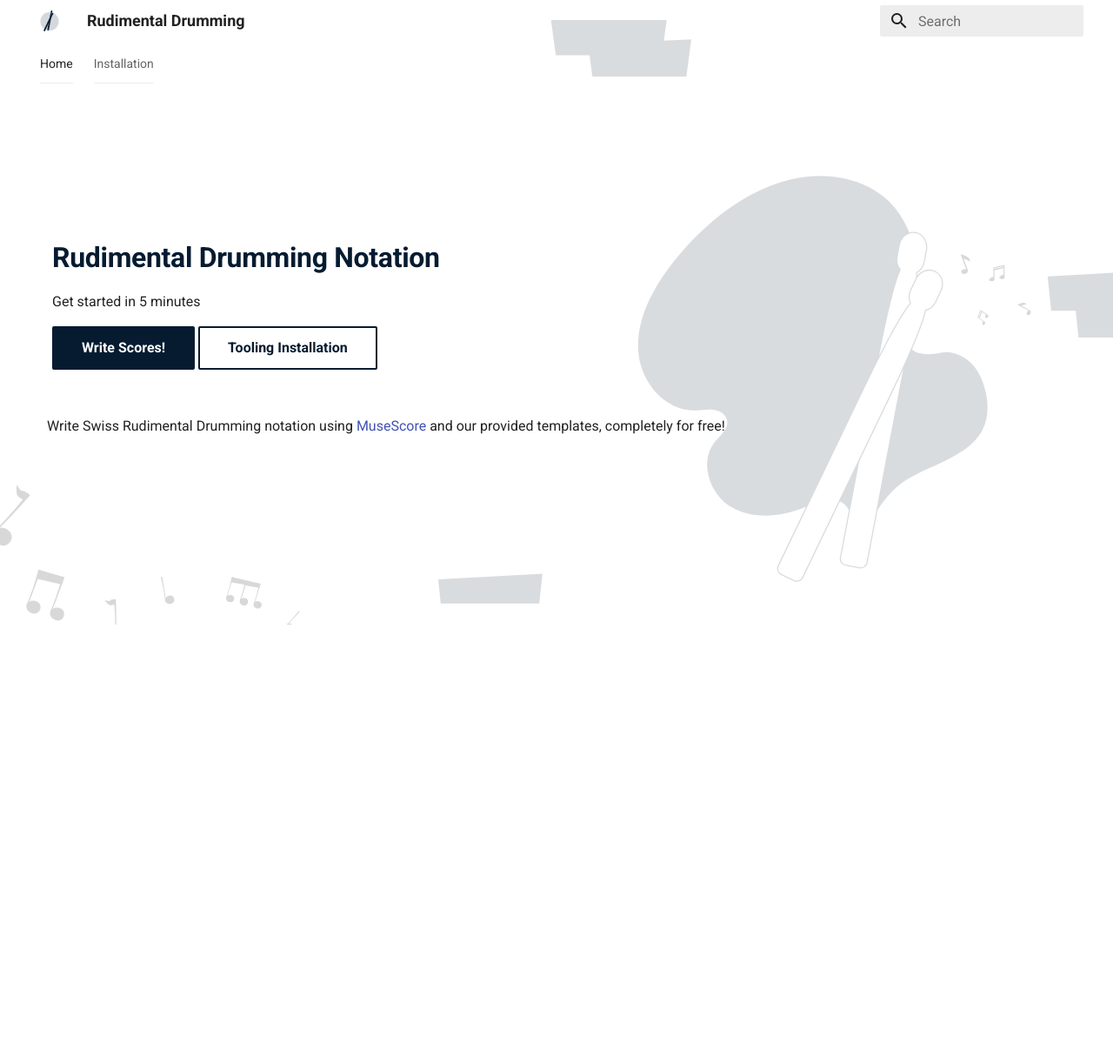
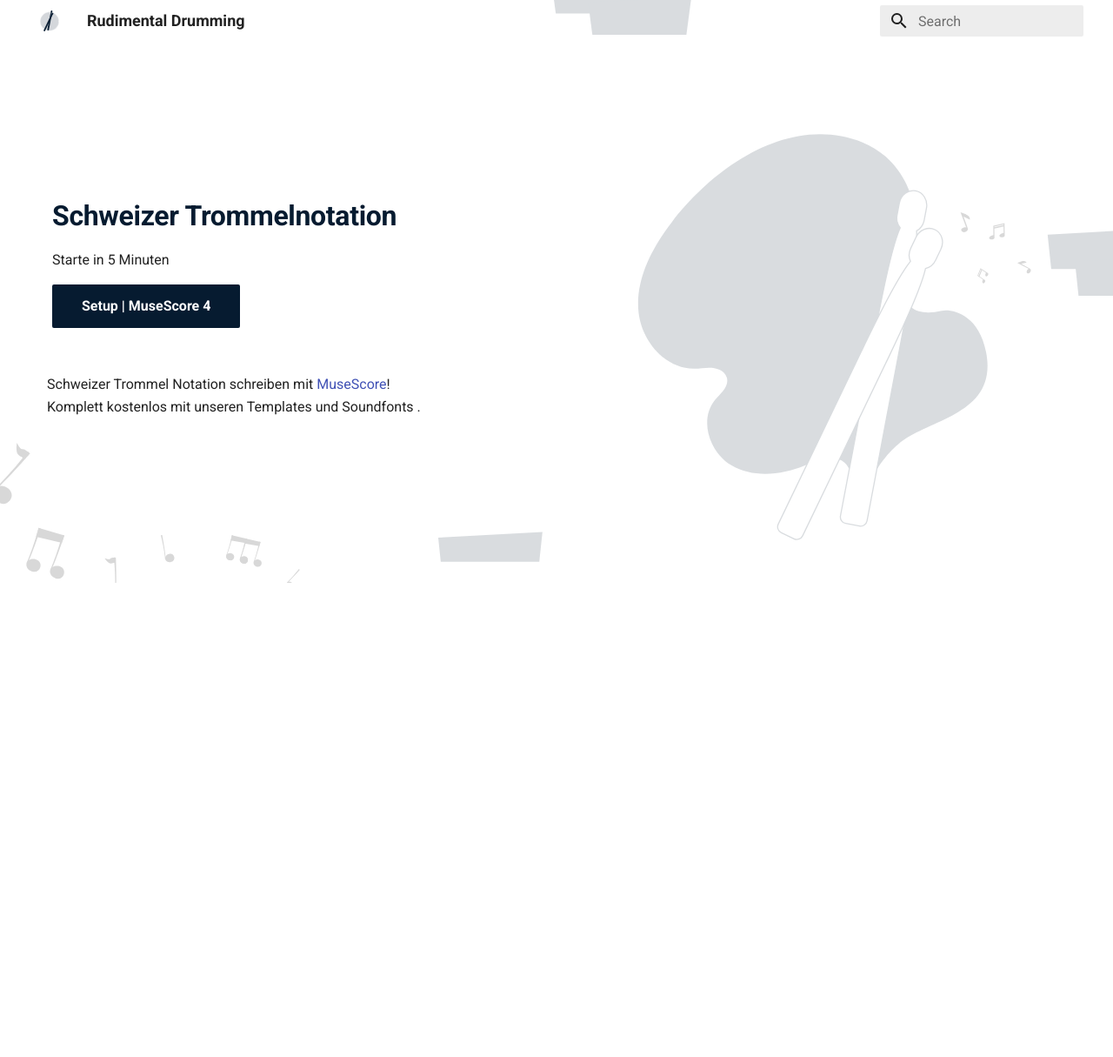
Before and after one commit to RudimentalDrumming/rudimentaldrumming.github.io, an MkDocs documentation site: the page built from doc/index.md, in a window 1280 px wide. Shown: the whole page at 87% size. Built offline with MkDocs 1.6.1 and Material for MkDocs 9.7.7, drawn with Linux system fonts in a browser that asks for light colours.

Commit message:
Add setup guide

```diff
--- a/doc/css/custom.css
+++ b/doc/css/custom.css
@@ -31,3 +31,21 @@
     font-weight: normal;
     color: #444;
 }
+
+.video-wrapper {
+    position: relative;
+    display: block;
+    height: 0;
+    padding: 0;
+    overflow: hidden;
+    padding-bottom: 56.25%;
+  }
+  .video-wrapper > iframe {
+    position: absolute;
+    top: 0;
+    bottom: 0;
+    left: 0;
+    width: 100%;
+    height: 100%;
+    border: 0;
+  }
--- a/doc/index.md
+++ b/doc/index.md
@@ -3,5 +3,5 @@ template: home.html
 title: Rudimental Drumming
 ---
 
-Write Swiss Rudimental Drumming notation using [MuseScore](https://musescore.org/)
-and our provided templates, completely for free!
+Schweizer Trommel Notation schreiben mit [MuseScore](https://musescore.org/)! <br />
+Komplett kostenlos mit unseren Templates und Soundfonts .
--- a/doc/override/home.html
+++ b/doc/override/home.html
@@ -120,7 +120,7 @@
 
     .wrap {
         position: relative;
-        top: 20hv;
+        top: 10hv;
     }
 
     .title-text {
@@ -147,26 +147,17 @@
         <!-- Hero content -->
         <div class="mdx-hero__content">
             <div class="md-grid content-content">
-                <h1 class="title-text">Rudimental Drumming Notation</h1>
-                <p>Get started in 5 minutes</p>
+                <h1 class="title-text">Schweizer Trommelnotation</h1>
+                <p>Starte in 5 Minuten</p>
                 <a
-                  href="/"
+                  href="/setup"
                   title="Write Scores"
                   class="md-button md-button--primary"
                 >
-                  Write Scores!
-                </a>
-                <a
-                  href="/installation"
-                  title="Installation"
-                  class="md-button"
-                >
-                  Tooling Installation
+                  Setup | MuseScore 4
                 </a>
             </div>
         </div>
-
-
       </div>
     </div>
   </section>
--- a/mkdocs.yml
+++ b/mkdocs.yml
@@ -2,9 +2,7 @@ site_name: "Rudimental Drumming"
 docs_dir: doc/
 repo_name: Rudimental Drumming
 theme:
-  features:
-    - navigation.tabs
-    - navigation.tabs.sticky
+
   name: material
   custom_dir: doc/override/
   favicon: img/favicon.ico
@@ -26,4 +24,4 @@ extra_css:
 
 nav:
   - Home: index.md
-  - Installation: installation.md
+  - Setup | MuseScore 4: setup.md
```
Also changed, not shown: doc/installation.md (deleted, +0 -6 lines), doc/setup.md (added, +107 -0 lines), doc/assets/drm-file-loading.png (added), doc/assets/file-installation.png (added), doc/assets/soundfont-selection.png (added).
